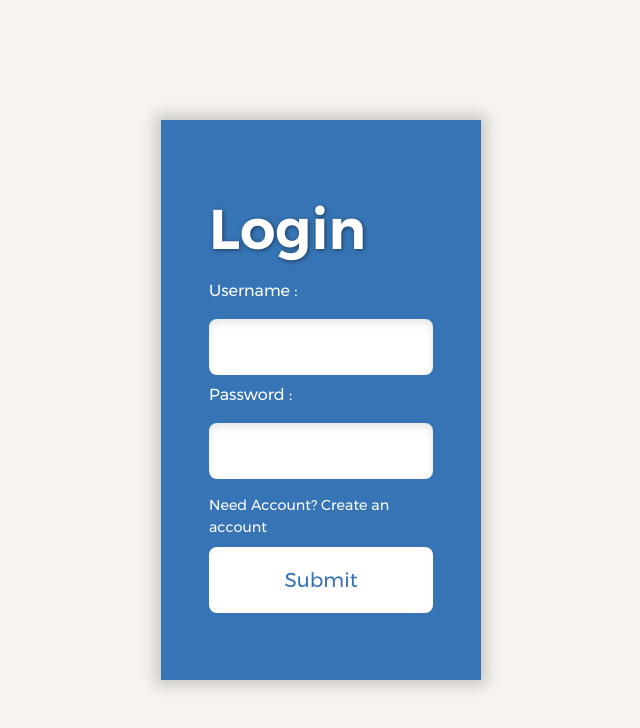
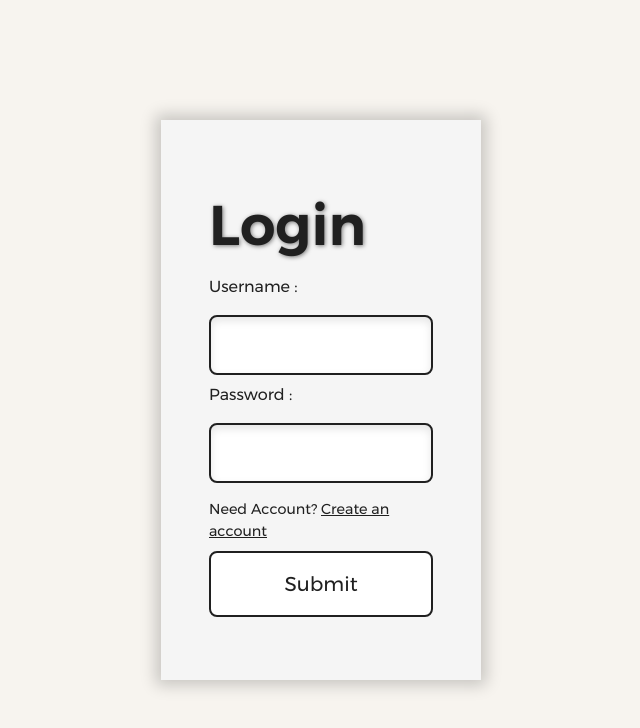
Before and after one commit to shahid-0812/sentilytics, a React (Vite) app: page /login in a window 1280 px wide. Shown: the top 728 px of the page, without its empty margins (319-959 px from the left). Built offline with nearby package versions, Linux system fonts and the light colour scheme.

Commit message:
Updated dashboard and styles

```diff
--- a/src/pages/dashboard.jsx
+++ b/src/pages/dashboard.jsx
@@ -239,7 +239,9 @@ const Dashboard = () => {
                                             {editMode ?
                                                 (!comment.is_updated ? (
                                                     <><td>
-                                                        <button onClick={() => handleSubmitEdit(comment)} disabled={loadingEdits[comment.id]}>
+                                                        <button onClick={() => handleSubmitEdit(comment)} disabled={loadingEdits[comment.id]}
+                                                            className="confirm-btn"
+                                                        >
                                                             {loadingEdits[comment.id] ? "Saving..." : "Confirm"}
                                                         </button>
                                                     </td>
--- a/src/styles/dashboard.css
+++ b/src/styles/dashboard.css
@@ -301,3 +301,58 @@
 .table-btnn:hover::before {
     width: 160%;
 }
+
+
+
+
+
+
+
+
+
+
+
+
+
+
+
+
+
+
+
+
+.confirm-btn {
+    color: #000;
+    text-transform: uppercase;
+    text-decoration: none;
+    border: 2px solid #000;
+    padding: 6px 16px;
+    cursor: pointer;
+    background: transparent;
+    position: relative;
+    transition: all 1s;
+    border-radius: 0.75rem;
+    overflow: hidden;
+    font-family: "sub-heading";
+}
+
+.confirm-btn:hover {
+    color: white;
+}
+
+.confirm-btn::before {
+    content: "";
+    position: absolute;
+    height: 100%;
+    width: 0%;
+    top: 0;
+    left: -40px;
+    transform: skewX(45deg);
+    background-color: #000;
+    z-index: -1;
+    transition: all 1s;
+}
+
+.confirm-btn:hover::before {
+    width: 160%;
+}
--- a/src/styles/login.css
+++ b/src/styles/login.css
@@ -33,7 +33,7 @@
 }
 
 .login-card {
-    background-color: #3674B5;
+    background-color: #f5f5f5;
     height: 70%;
     width: 25%;
     padding: 3rem;
@@ -47,12 +47,13 @@
 }
 
 .login-form a {
-    color: #fff;
+    color: #202020;
+    text-decoration: underline;
 }
 
 .login-card h1 {
     font-size: 3.5rem;
-    color: #fff;
+    color: #202020;
     text-shadow: 1px 1px 4px rgba(0, 0, 0, 0.5);
 }
 
@@ -68,19 +69,19 @@
 .login-form label {
     font-family: "sub-heading";
     font-size: 1rem;
-    color: #fff;
+    color: #202020;
     margin-bottom: 0.5rem;
 }
 
 .login-input {
     padding: 1rem;
-    border: none;
+    border: 2px solid #202020;
     width: 100%;
     border-radius: 0.5rem;
     font-family: "sub-heading";
     font-size: 1rem;
     background-color: #fff;
-    color: #3674B5;
+    color: #202020;
     box-shadow: inset 0px 4px 8px rgba(0, 0, 0, 0.1);
     transition: background-color 0.3s ease-in-out;
 }
@@ -91,15 +92,15 @@
     border-radius: 0.5rem;
     font-family: "sub-heading";
     background-color: #fff;
-    color: #3674B5;
+    color: #202020;
     font-size: 1.25rem;
     cursor: pointer;
-    border: 2px solid transparent;
+    border: 2px solid #202020;
     transition: background-color 0.3s ease-in-out, transform 0.2s ease-in-out;
 }
 
 .login-btn:hover {
-    background-color: #3674B5;
+    background-color: #202020;
     transform: scale(1.05);
     border: 2px solid #fff;
     color: #fff;
@@ -111,7 +112,7 @@
 
 .login-form p {
     font-family: "sub-heading";
-    color: #fff;
+    color: #202020;
     font-size: 0.9rem;
     margin-top: 0.5rem;
 }
--- a/src/styles/register.css
+++ b/src/styles/register.css
@@ -54,7 +54,7 @@
 
  .register-card h1 {
      font-size: 3.5rem;
-     color: #fff;
+     color: #202020;
      text-shadow: 1px 1px 4px rgba(0, 0, 0, 0.5);
  }
 
@@ -70,13 +70,13 @@
  .register-form label {
      font-family: "sub-heading";
      font-size: 1rem;
-     color: #fff;
+     color: #202020;
      margin-bottom: 0rem;
  }
 
  .register-input {
      padding: 1rem;
-     border: none;
+     border: 2px solid #202020;
      width: 100%;
      border-radius: 0.5rem;
      font-family: "sub-heading";
@@ -93,16 +93,16 @@
      padding: 1rem 2rem;
      border-radius: 0.5rem;
      font-family: "sub-heading";
-     border: 2px solid transparent;
+     border: 2px solid #202020;
      background-color: #fff;
-     color: #3674B5;
+     color: #000;
      font-size: 1.25rem;
      cursor: pointer;
      transition: background-color 0.3s ease-in-out, transform 0.2s ease-in-out;
  }
 
  .register-btn:hover {
-     background-color: #3674B5;
+     background-color: #202020;
      transform: scale(1.05);
      border: 2px solid #fff;
      color: #fff;
@@ -114,11 +114,12 @@
 
  .register-form p {
      font-family: "sub-heading";
-     color: #fff;
+     color: #000;
      font-size: 0.9rem;
      margin-top: 0.5rem;
  }
 
  .register-form a {
-     color: #fff;
+     color: #000;
+     text-decoration: underline;
  }
```
